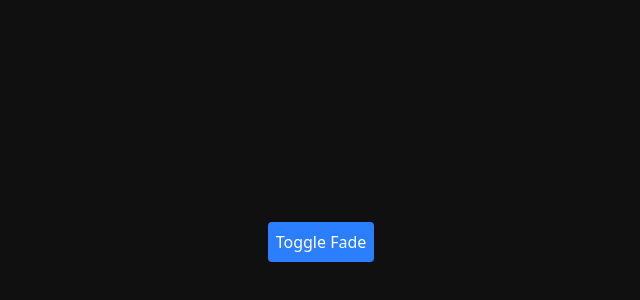
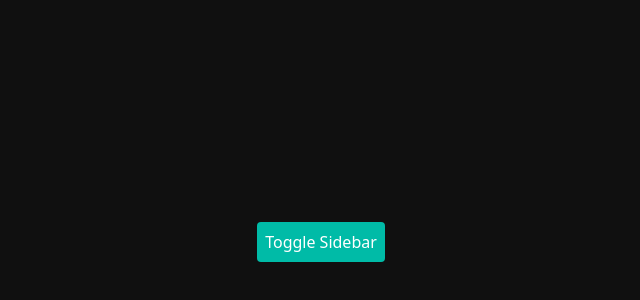
Before and after one commit to Tamalckb531/Learning-Motion, a Next.js app in the folder demos/: page / in a window 1280 px wide. Shown: the part 150-450 px from the top of the page, without its empty margins (319-959 px from the left). Built offline with nearby package versions, Linux system fonts and the light colour scheme.

Commit message:
transition -> add animated sidebar

```diff
--- a/demos/src/app/page.tsx
+++ b/demos/src/app/page.tsx
@@ -9,10 +9,10 @@ export default function Home() {
   return (
     <div className="">
       {/* <Accordion /> */}
-      <FadeComponent />
+      {/* <FadeComponent /> */}
       {/* <Modal /> */}
       {/* <ResponsiveBtn /> */}
-      {/* <Sidebar /> */}
+      <Sidebar />
       {/* <ToastNotification /> */}
     </div>
   );
--- a/demos/src/projects/Transition/Sidebar.tsx
+++ b/demos/src/projects/Transition/Sidebar.tsx
@@ -1,7 +1,32 @@
-import React from "react";
+"use client";
+import React, { useState } from "react";
+import { motion } from "motion/react";
 
 const Sidebar = () => {
-  return <div>Sidebar</div>;
+  const [isOpen, setIsOpen] = useState(false);
+  return (
+    <div className=" flex">
+      <button
+        className=" mb-4 p-2 bg-teal-500 text-white rounded"
+        onClick={() => setIsOpen(!isOpen)}
+      >
+        {" "}
+        Toggle Sidebar
+      </button>
+
+      <motion.div
+        className={` fixed left-0 top-0 h-full bg-gray-700 text-white p-4 ${
+          isOpen ? "" : " -translate-x-full"
+        }`}
+        initial={{ x: "-100%" }}
+        animate={{ x: isOpen ? "0%" : "-100%" }}
+        transition={{ duration: 0.5 }}
+      >
+        <h2 className=" text-lg font-bold">Sidebar</h2>
+        <p>My Personal Content</p>
+      </motion.div>
+    </div>
+  );
 };
 
 export default Sidebar;
```
